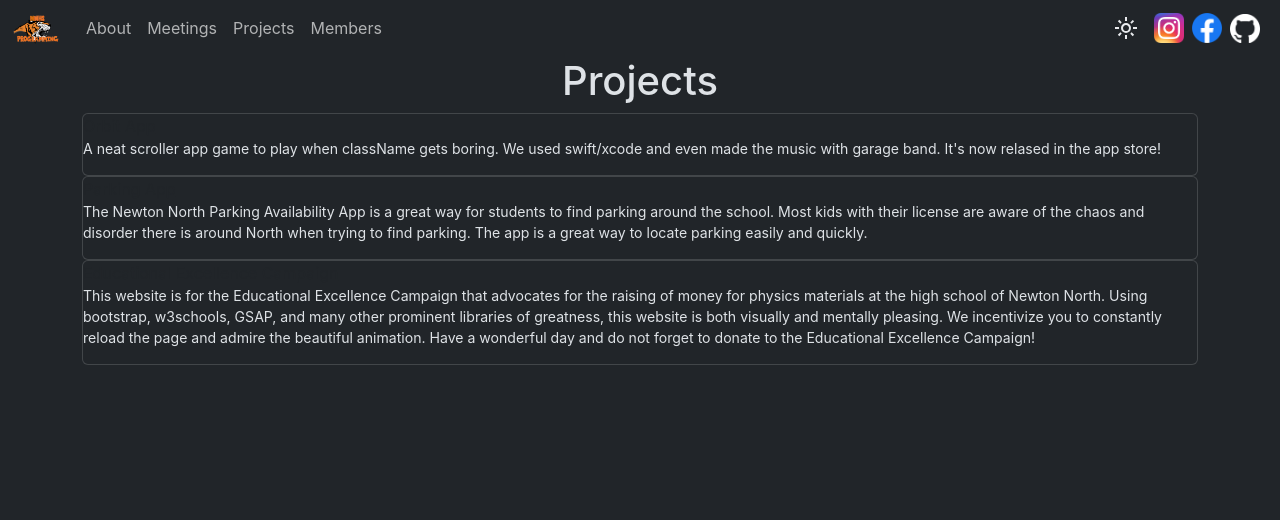
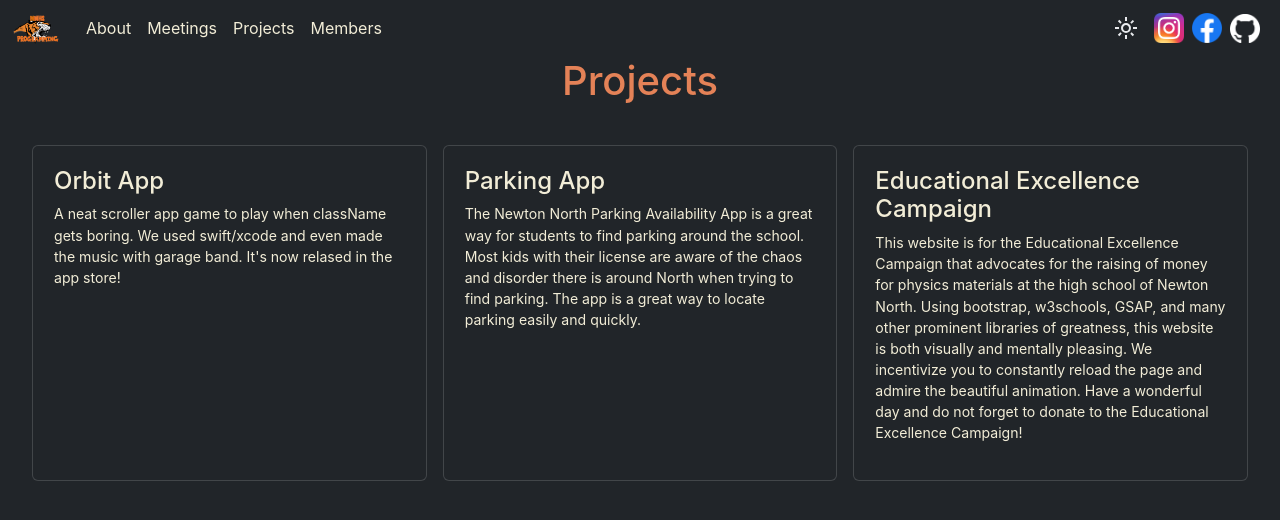
Before and after one commit to NNHS-Programming-Club/website, a React (Create React App) app: page /projects in a window 1280 px wide. Shown: the top 520 px of the page. Built offline with nearby package versions, Linux system fonts and the light colour scheme; the HTML template or start-up script is replaced by a standard one.

Commit message:
global color changes, and projects page rework

```diff
--- a/src/App.css
+++ b/src/App.css
@@ -1,7 +1,16 @@
 .App h1{
   text-align: center;
+  color: #E48257;
 }
 
 .hide {
   display: none;
 }
+
+[data-bs-theme="dark"] * {
+  color: #F2EDD7;
+}
+
+a:hover {
+  color: #E48257;
+}
--- a/src/pages/Meetings.js
+++ b/src/pages/Meetings.js
@@ -6,17 +6,17 @@ export default function Meetings() {
         <h1>Meetings</h1>
         <p>All the things we go over during meetings can be found <a href="https://github.com/NNHS-Programming-Club/weekly-meetings">here</a>, in our GitHub repo. </p>
         <div class="content">
-          <div class="project">
+          <div class="">
             <h2>Coin Change</h2>
             <img class="profile" alt="Picture of our solutions" src="../images/lectures/coinchange.png" />
             <p>With our solution found <a href="https://leetcode.com/problems/coin-change/solutions/6008613/solution-for-nnhs-programming-club/">here</a>, we investagated the leetcode problem "coin change" which involves finding the a certain value out of a variaty of coins. We discussed dynamic programming and how it could be used to solve this problem</p>
           </div>
-          <div class="project">
+          <div class="">
             <h2>Big O notation</h2>
             <img class="profile" alt="Graph depicting relation between size of a problem and time to complete" src="../images/lectures/bigOnotation.png" />
             <p>We discussed big O notation, and how it used for a metric for space and time complexity. It describes roughly how much more demanding a program will be as the problem it sovles increases for the worst case senario. Big O notion is a very strong tool we have for communicating the efficiency of our code on a broad scale.</p>
           </div>
-          <div class="project">
+          <div class="">
             <h2>NumPy</h2>
             <img class="profile" alt="NumPy logo" src="../images/lectures/numpy.png" />
             <p>With its documentation found <a href="https://numpy.org/doc/">here</a>, NumPy was the topic of this lecture. NumPy is a python library that allows you to simplify and speed up many different python programs. One of its main uses that we disscussed are NumPy arrays, which allow you to have arrays in multiple demensions with vectorized functions. Overall, using numpy can improve speed of your code, its readability, and allow you to think of problems with mroe abstraction.</p>
--- /dev/null
+++ b/src/pages/Projects.css
@@ -0,0 +1,17 @@
+.project {
+  width: 33%;
+  padding: 5px;
+}
+
+.project:hover {
+  transform: scale(1.05);
+  transition: 0.3s;
+}
+
+.card-title {
+  text-decoration: none;
+}
+
+.card-title:hover {
+  color: #E48257;
+}
--- a/src/pages/Projects.js
+++ b/src/pages/Projects.js
@@ -1,22 +1,29 @@
 import React from 'react'
+import './Projects.css'
 
 export default function Projects() {
   return (
     <div>
       <h1>Projects</h1>
-        <div className="container">
+        <div className="d-flex p-4">
           {/* Note: These projects were taken from the old NNHS programming club website */}
-          <div className="card">
-            <a className="link-dark name" href="https://apps.apple.com/us/app/orbit-a-space-game/id1353390547">Orbit App</a>
-            <p>A neat scroller app game to play when className gets boring. We used swift/xcode and even made the music with garage band. It's now relased in the app store!</p>
+          <div className="card project m-2">
+            <div className="card-body">
+              <h4><a className="card-title" href="https://apps.apple.com/us/app/orbit-a-space-game/id1353390547">Orbit App</a></h4>
+              <p className="card-text mt-2">A neat scroller app game to play when className gets boring. We used swift/xcode and even made the music with garage band. It's now relased in the app store!</p>
+            </div>
           </div>
-          <div className="card">
-            <a className="link-dark name" href="https://apps.apple.com/us/app/north-parking/id1439643706">Parking App</a>
-            <p>The Newton North Parking Availability App is a great way for students to find parking around the school. Most kids with their license are aware of the chaos and disorder there is around North when trying to find parking. The app is a great way to locate parking easily and quickly.</p>
+          <div className="card project m-2">
+            <div className="card-body">
+              <h4><a className="card-title" href="https://apps.apple.com/us/app/north-parking/id1439643706">Parking App</a></h4>
+              <p>The Newton North Parking Availability App is a great way for students to find parking around the school. Most kids with their license are aware of the chaos and disorder there is around North when trying to find parking. The app is a great way to locate parking easily and quickly.</p>
+            </div>
           </div>
-          <div className="card">
-            <a className="link-dark name" href="https://betinakreiman.github.io/edExCampaign/">Educational Excellence Campaign</a>
-            <p>This website is for the Educational Excellence Campaign that advocates for the raising of money for physics materials at the high school of Newton North. Using bootstrap, w3schools, GSAP, and many other prominent libraries of greatness, this website is both visually and mentally pleasing. We incentivize you to constantly reload the page and admire the beautiful animation. Have a wonderful day and do not forget to donate to the Educational Excellence Campaign!</p>
+          <div className="card project m-2">
+            <div className="card-body">
+              <h4><a className="card-title" href="https://betinakreiman.github.io/edExCampaign/">Educational Excellence Campaign</a></h4>
+              <p>This website is for the Educational Excellence Campaign that advocates for the raising of money for physics materials at the high school of Newton North. Using bootstrap, w3schools, GSAP, and many other prominent libraries of greatness, this website is both visually and mentally pleasing. We incentivize you to constantly reload the page and admire the beautiful animation. Have a wonderful day and do not forget to donate to the Educational Excellence Campaign!</p>
+            </div>
           </div>
         </div>
     </div>
```
